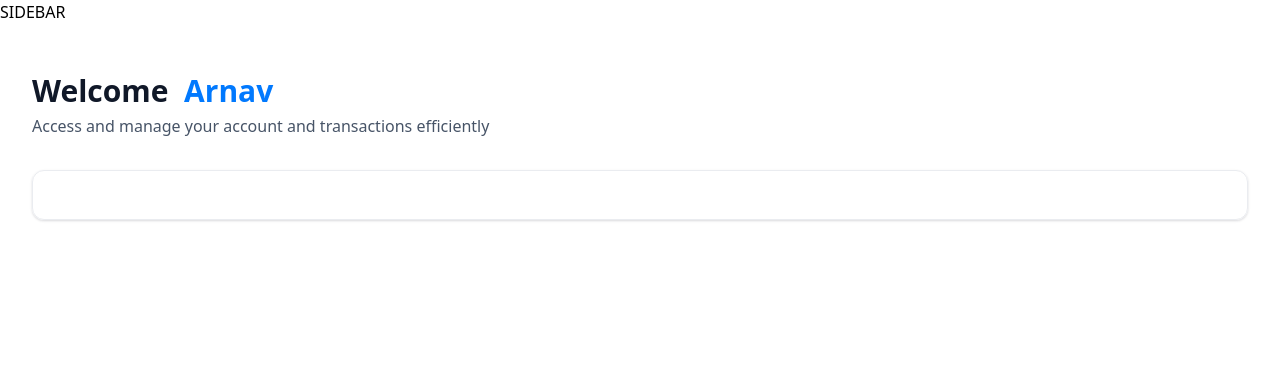
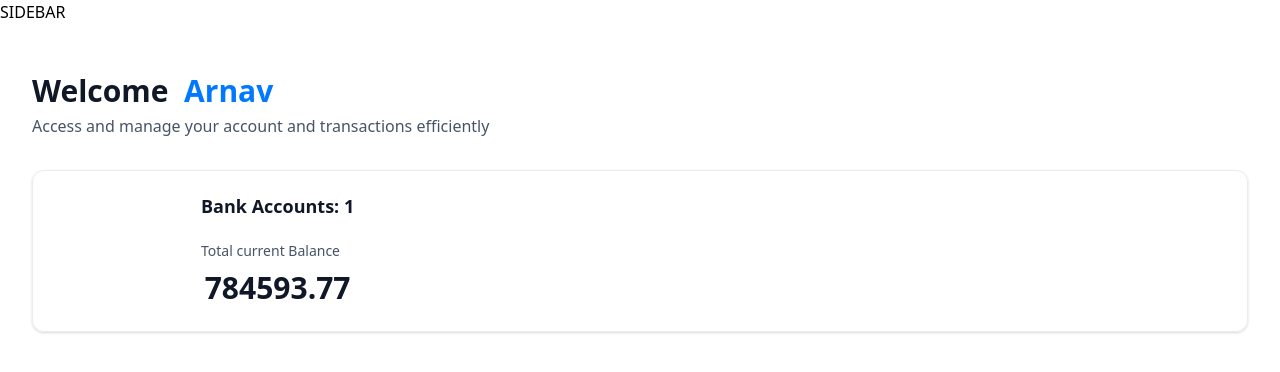
Before and after one commit to arnav2802/minorproject, a Next.js app: page / in a window 1280 px wide. Shown: the top 372 px of the page. Built offline with nearby package versions, Linux system fonts and the light colour scheme.

Commit message:
modified files

```diff
--- a/components/TotalBalanceBox.tsx
+++ b/components/TotalBalanceBox.tsx
@@ -1,5 +1,3 @@
-import React from 'react'
-
 const TotalBalanceBox = ({ accounts = [] , totalBanks, totalCurrentBalance }: TotalBalanceBoxProps ) => {
   return (
     <section className="total-balance">
@@ -7,7 +5,21 @@
 
         </div>
 
-        <div>
+        <div className="flex flex-col gap-6">
+          <h2 className="header-2">
+           Bank Accounts: {totalBanks}
+          </h2>
+          <div className="flex flex-col gap-2">
+            <p className="total-balance-label">
+              Total current Balance
+            </p>
+
+            <p className="total-balance-amount flex-center gap-2">
+              {totalCurrentBalance}
+
+            </p>
+
+          </div>
 
         </div>
     </section>
--- a/types/index.d.ts
+++ b/types/index.d.ts
@@ -202,7 +202,7 @@
   appwriteItemId?: string;
 }
 
-declare interface TotlaBalanceBoxProps {
+declare interface TotalBalanceBoxProps {
   accounts: Account[];
   totalBanks: number;
   totalCurrentBalance: number;
```
